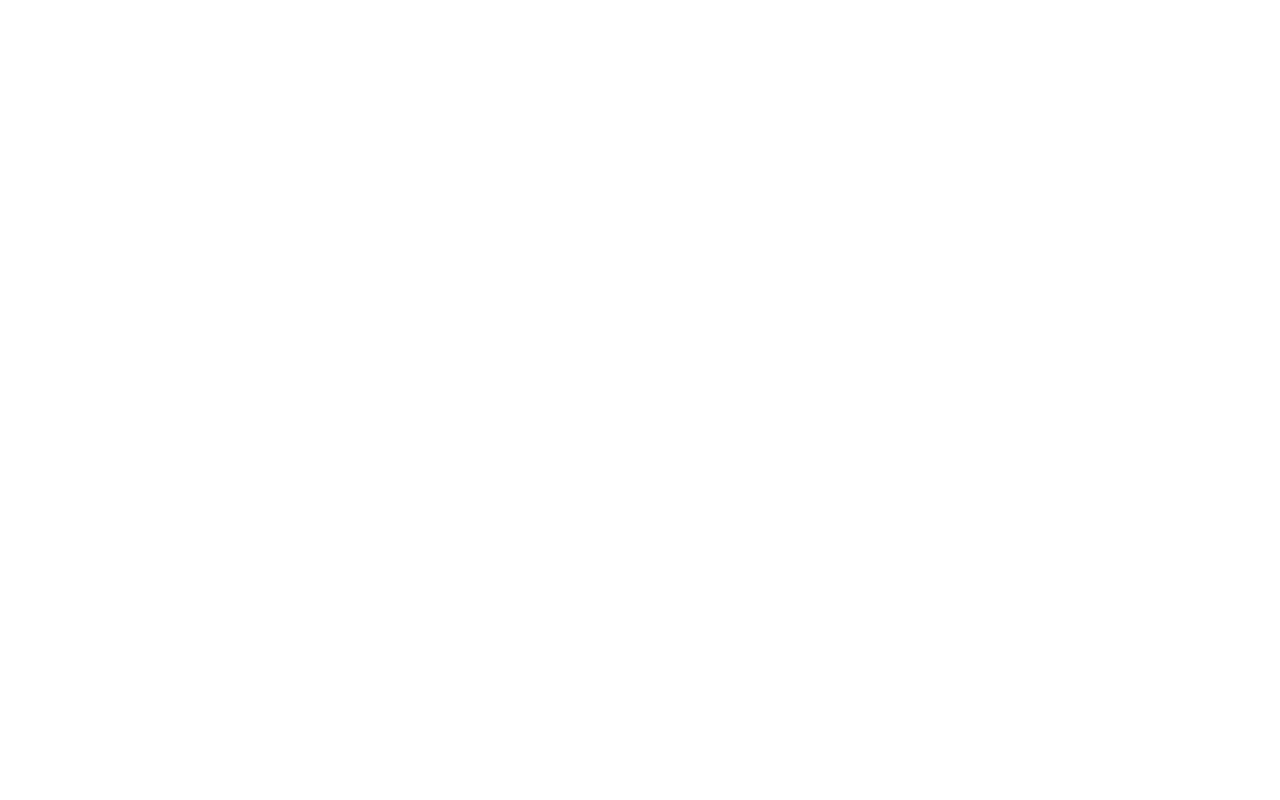
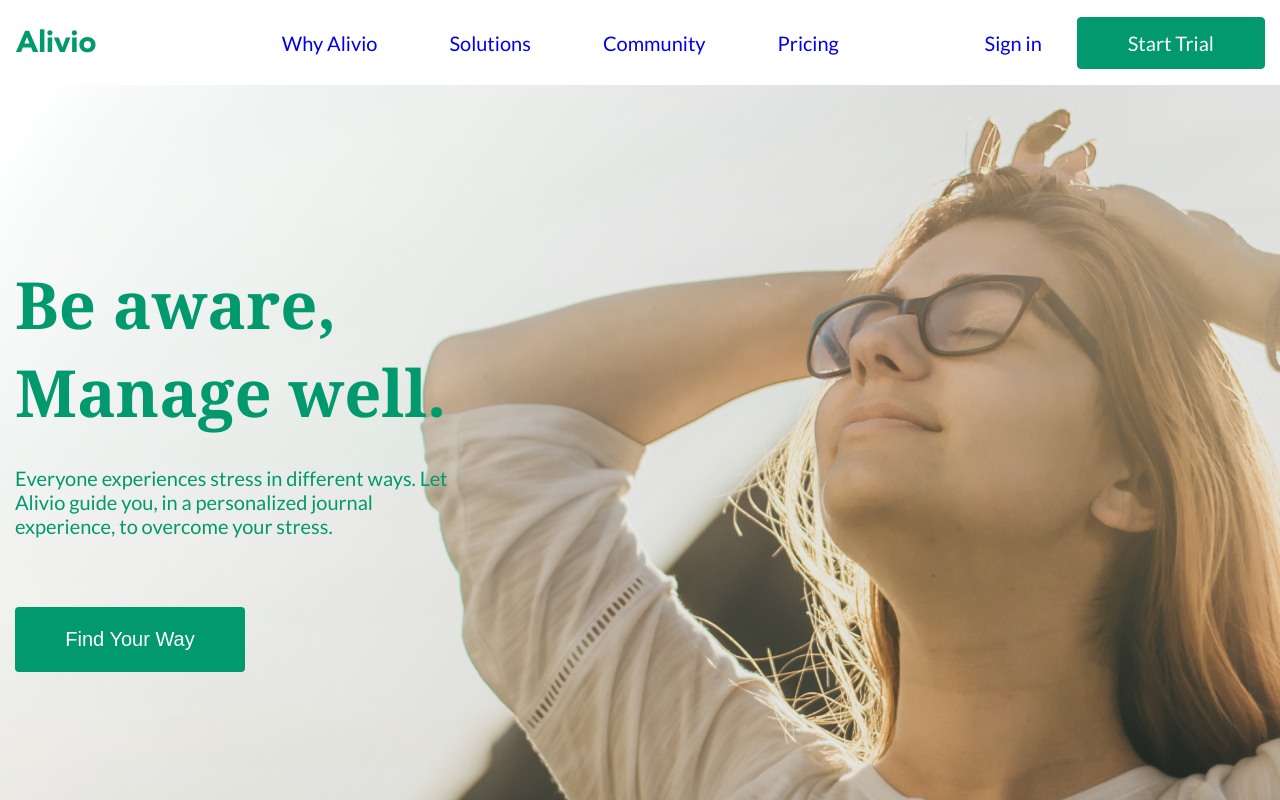
Before and after one commit to kitOl/site_3_figma, a plain HTML site: page index.html in a window 1280 px wide. Shown: the top 800 px of the page. Drawn offline with Linux system fonts and the light colour scheme.

Commit message:
add header and footer

```diff
--- a/index.html
+++ b/index.html
@@ -3,7 +3,54 @@
   <head>
     <meta charset="UTF-8" />
     <meta name="viewport" content="width=device-width, initial-scale=1.0" />
+    <link rel="stylesheet" href="style/main.css" />
     <title>Alivio</title>
   </head>
-  <body></body>
+  <body>
+    <div class="container">
+      <nav>
+        <div class="logo">
+          <a href="#">
+            <img src="img/Alivio-Logo.svg" alt="Alivio Logo" />
+          </a>
+        </div>
+        <ul class="menu_center">
+          <li><a href="#">Why&nbsp;Alivio</a></li>
+          <li><a href="#">Solutions</a></li>
+          <li><a href="#">Community</a></li>
+          <li><a href="#">Pricing</a></li>
+        </ul>
+        <ul class="menu_right">
+          <li><a href="#">Sign in</a></li>
+          <li><a class="btn-primary" href="#">Start Trial</a></li>
+        </ul>
+      </nav>
+    </div>
+    <header class="header">
+      <div class="container">
+        <div class="headline">
+          <h1>Be aware, Manage well.</h1>
+          <p>
+            Everyone experiences stress in different ways. Let Alivio guide you,
+            in a personalized journal experience, to overcome your stress.
+          </p>
+          <button>Find Your Way</button>
+        </div>
+      </div>
+    </header>
+
+    <footer class="footer">
+      <div class="container">
+        <a href="#">
+          <img src="img/logo.svg" alt="Alivio Logo" class="logo" />
+        </a>
+        <ul>
+          <li><a href="#">Why Alivio</a></li>
+          <li><a href="#">Solutions</a></li>
+          <li><a href="#">Community</a></li>
+          <li><a href="#">Pricing</a></li>
+        </ul>
+      </div>
+    </footer>
+  </body>
 </html>
--- /dev/null
+++ b/style/main.css
@@ -0,0 +1,154 @@
+@import url("https://fonts.googleapis.com/css2?family=Lato&family=Montserrat:wght@300;400;500;600;700&display=swap");
+
+html {
+  box-sizing: border-box;
+}
+*,
+*::before,
+*::after {
+  box-sizing: inherit;
+}
+body {
+  margin: 0;
+  font-family: "Lato", sans-serif;
+}
+h1,
+h2,
+h3,
+p {
+  padding: 0;
+  margin: 0;
+}
+nav {
+  min-height: 85px;
+  display: flex;
+  justify-content: space-between;
+  align-items: center;
+  padding: 0 15px;
+}
+.menu_center {
+  display: flex;
+  justify-content: space-between;
+  align-items: center;
+  flex-wrap: nowrap;
+  list-style-type: none;
+  font-size: 20px;
+  font-style: normal;
+  font-weight: 500;
+  color: #292929;
+}
+.menu_center {
+  width: 557px;
+  height: 24px;
+  flex-shrink: 0;
+  gap: 72px;
+}
+.menu_center a {
+  text-decoration: none;
+}
+.menu_right {
+  display: flex;
+  justify-content: space-between;
+  align-items: center;
+  gap: 35px;
+  list-style-type: none;
+}
+.menu_right a {
+  text-decoration: none;
+  font-size: 20px;
+  font-style: normal;
+  font-weight: 400;
+  line-height: normal;
+}
+.btn-primary {
+  display: inline-flex;
+  padding: 13px 50px;
+  flex-direction: column;
+  align-items: center;
+  gap: 30px;
+  border-radius: 4px;
+  border: 1px solid #01996d;
+  background: #01996d;
+  color: #fff;
+}
+
+.container {
+  max-width: 1370px;
+  width: 100%;
+  margin: 0 auto;
+}
+
+.header {
+  min-height: 895px;
+  background-image: url(../img/header-bg.png);
+  background-position: center;
+  background-repeat: no-repeat;
+  background-size: cover;
+  padding-left: 15px;
+}
+
+.headline {
+  width: 440px;
+  flex-shrink: 0;
+  display: flex;
+  flex-direction: column;
+  justify-content: start;
+  align-items: start;
+  padding-top: 175px;
+}
+.header h1 {
+  font-size: 65px;
+  font-weight: bold;
+  font-family: "Georgia", serif;
+  max-width: 440px;
+  color: #01996d;
+  margin-top: 0;
+  margin-bottom: 30px;
+}
+.header p {
+  min-width: 420px;
+  min-height: 123px;
+  font-size: 20px;
+  font-weight: 400;
+  color: #01996d;
+  margin-bottom: 18px;
+}
+.header button {
+  width: 230px;
+  height: 65px;
+  border-radius: 4px;
+  padding: 20px 50px;
+  background-color: #01996d;
+  color: #fff;
+  font-size: 20px;
+  font-style: normal;
+  font-weight: 400;
+  line-height: 25px; /* 125% */
+  border: none;
+  cursor: pointer;
+}
+
+.footer {
+  background: #245852;
+  padding-top: 95px;
+  /* display: none; */
+}
+.footer ul {
+  list-style-type: none;
+  margin: 0;
+  padding: 0;
+  padding-bottom: 144px;
+}
+.footer ul li a {
+  text-decoration: none;
+  color: #fff;
+  font-family: Lato;
+  font-size: 25px;
+  font-weight: 600;
+}
+.footer ul li a:hover {
+  opacity: 0.8;
+}
+.footer li {
+  padding-top: 60px;
+}
```
Also changed, not shown: img/Alivio-Logo.svg (added), img/header-bg.png (added), img/logo.svg (added), 1 other file.
